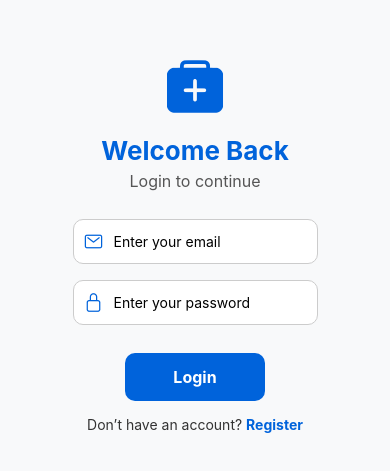
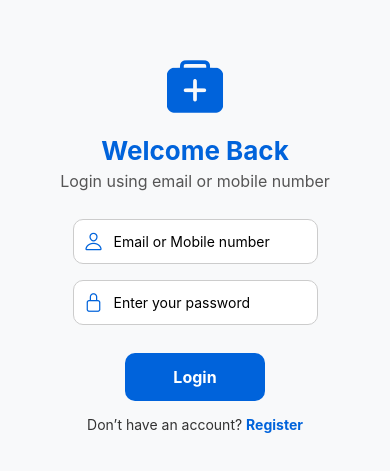
Before and after one commit to doctorpatient1234-maker/DoctorPatient, a React Native app: screen /Login in a window 390 px wide. Shown: the part 179-650 px from the top of the page. Built offline with nearby package versions, Linux system fonts and the light colour scheme; no server answers.

Commit message:
Feat:Doctors/patients can login via email as well as mobile number

```diff
--- a/screens/LoginScreen.js
+++ b/screens/LoginScreen.js
@@ -12,10 +12,10 @@ import {
 import { Ionicons } from "@expo/vector-icons";
 import { auth, db } from "../firebaseConfig";
 import { signInWithEmailAndPassword } from "firebase/auth";
-import { doc, getDoc } from "firebase/firestore";
+import { doc, getDoc, collection, query, where, getDocs } from "firebase/firestore";
 
 export default function LoginScreen({ navigation }) {
-  const [email, setEmail] = useState("");
+  const [emailOrMobile, setEmailOrMobile] = useState("");
   const [password, setPassword] = useState("");
   const [errorMsg, setErrorMsg] = useState("");
   const fadeAnim = useState(new Animated.Value(0))[0];
@@ -39,7 +39,29 @@ export default function LoginScreen({ navigation }) {
 
   const handleLogin = async () => {
     try {
-      const userCred = await signInWithEmailAndPassword(auth, email, password);
+      let emailToUse = emailOrMobile;
+
+      // ✅ If input looks like a mobile number, get corresponding email
+      if (!emailOrMobile.includes("@")) {
+        const q = query(collection(db, "users"), where("mobile", "==", emailOrMobile));
+        const querySnapshot = await getDocs(q);
+
+        if (querySnapshot.empty) {
+          showError("No account found with this mobile number.");
+          return;
+        }
+
+        // Use first matched document’s email
+        const userData = querySnapshot.docs[0].data();
+        emailToUse = userData.email;
+        if (!emailToUse) {
+          showError("Email not linked to this mobile number. Please register again.");
+          return;
+        }
+      }
+
+      // ✅ Proceed with normal Firebase Email+Password login
+      const userCred = await signInWithEmailAndPassword(auth, emailToUse, password);
       const uid = userCred.user.uid;
 
       // Step 1️⃣ — Check if user exists in "users"
@@ -105,17 +127,17 @@ export default function LoginScreen({ navigation }) {
 
       <Ionicons name="medkit" size={60} color="#0063dbff" style={styles.icon} />
       <Text style={styles.title}>Welcome Back</Text>
-      <Text style={styles.subtitle}>Login to continue</Text>
+      <Text style={styles.subtitle}>Login using email or mobile number</Text>
 
       <View style={styles.inputContainer}>
-        <Ionicons name="mail-outline" size={20} color="#0063dbff" />
+        <Ionicons name="person-outline" size={20} color="#0063dbff" />
         <TextInput
           style={styles.input}
-          placeholder="Enter your email"
-          value={email}
-          onChangeText={setEmail}
+          placeholder="Email or Mobile number"
+          value={emailOrMobile}
+          onChangeText={setEmailOrMobile}
           autoCapitalize="none"
-          keyboardType="email-address"
+          keyboardType="default"
         />
       </View>
 
--- a/screens/PatientManager.js
+++ b/screens/PatientManager.js
@@ -1,5 +1,4 @@
 // components/PatientManager.js
-
 import React, { useState, useEffect } from "react";
 import {
     View,
```
